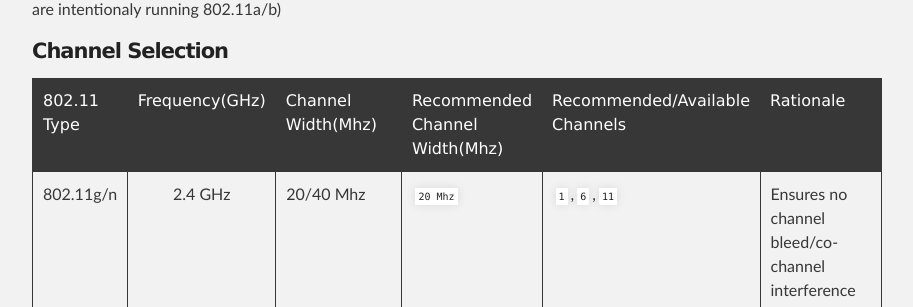
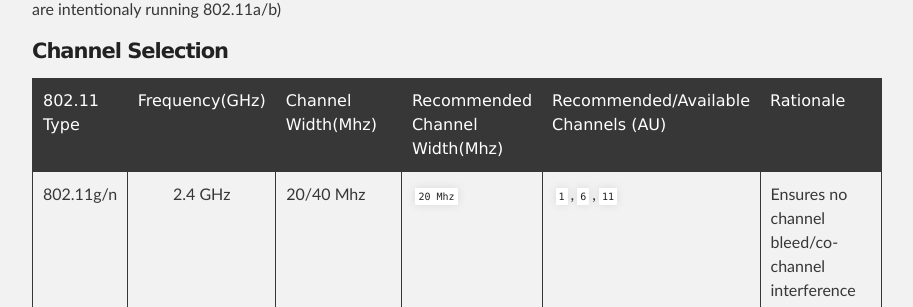
Before and after one commit to podomere/ond, a Jekyll site: the page built from ond-00001/ond-00001.md, in a window 1280 px wide and 900 px high, scrolled down 31790 px. Shown: the part 169-476 px from the top of the window, without its empty margins (288-1201 px from the left). Built offline with Jekyll 4.4.1, drawn with Linux system fonts in a browser that asks for light colours.

Commit message:
Mention channel recs for AU only

````diff
--- a/ond-00001/ond-00001.md
+++ b/ond-00001/ond-00001.md
@@ -588,7 +588,7 @@
 
 #### Channel Selection
 
-| 802.11 Type | Frequency(GHz) | Channel Width(Mhz) | Recommended Channel Width(Mhz) | Recommended/Available Channels | Rationale |
+| 802.11 Type | Frequency(GHz) | Channel Width(Mhz) | Recommended Channel Width(Mhz) | Recommended/Available Channels (AU) | Rationale |
 | ----|:----:| - | - | - |:---------------------------------- |
 | 802.11g/n   |  2.4 GHz | 20/40 Mhz | ```20 Mhz``` | ```1```,```6```,```11```  |Ensures no channel bleed/co-channel interference from managed devices until > 3 access points then re-use should separate channels based upon distance, power, and environmental factors. |
 | 802.11a/n   |  5 GHz | 20/40 Mhz | ```20 Mhz``` |   ```36```, ```40```, ```44```, ```48```, ```149```, ```153```, ```157```, ```161``` + DFS (```52```, ```56```, ```60```, ```64```, ```100```, ```104```,<br>```108```, ```112```, ```132```, ```136```, ```140```) | Lower channels with wider wavelenghts should be used first for access points to ensure greater penetration(if available). |
````
